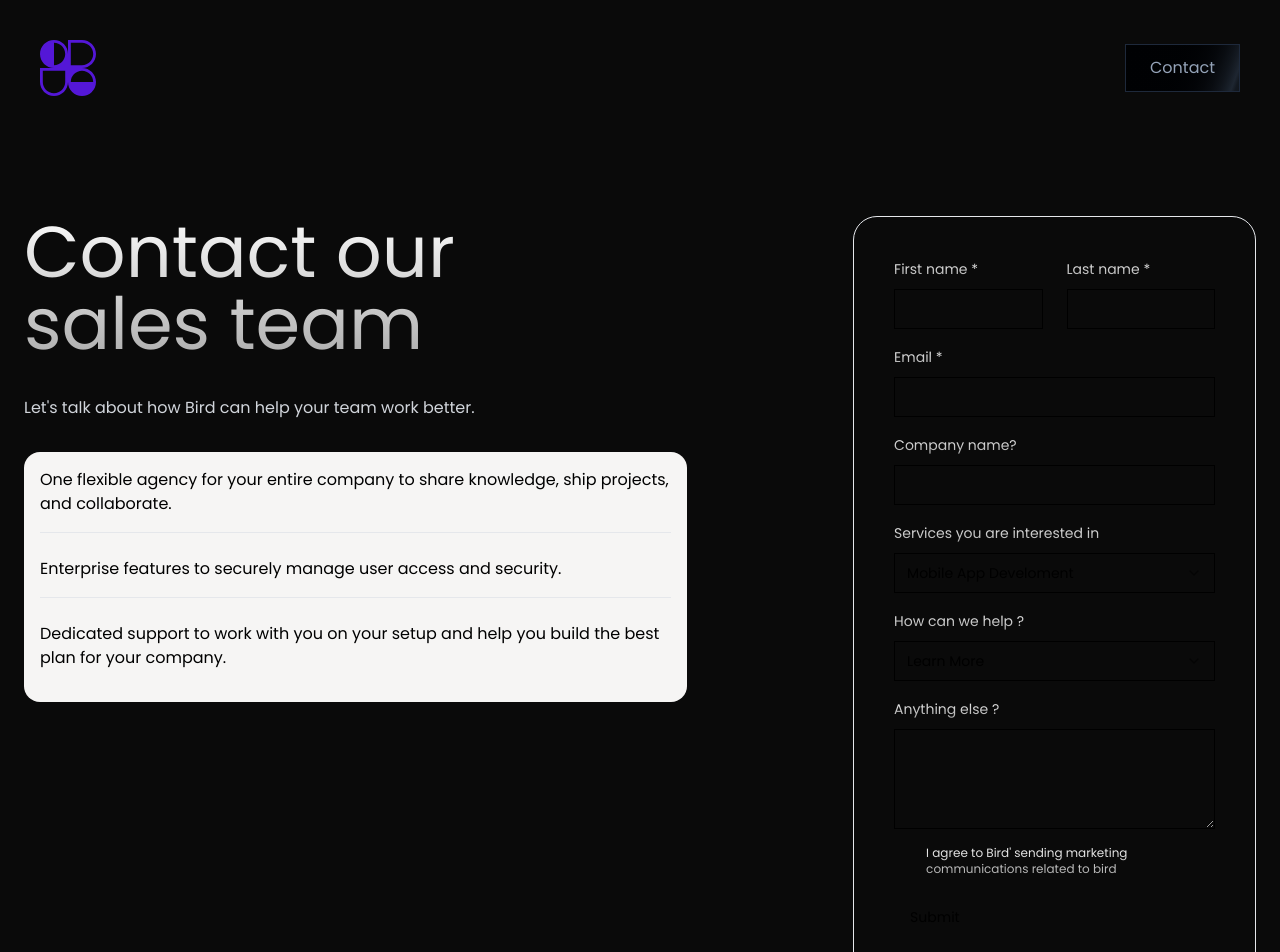
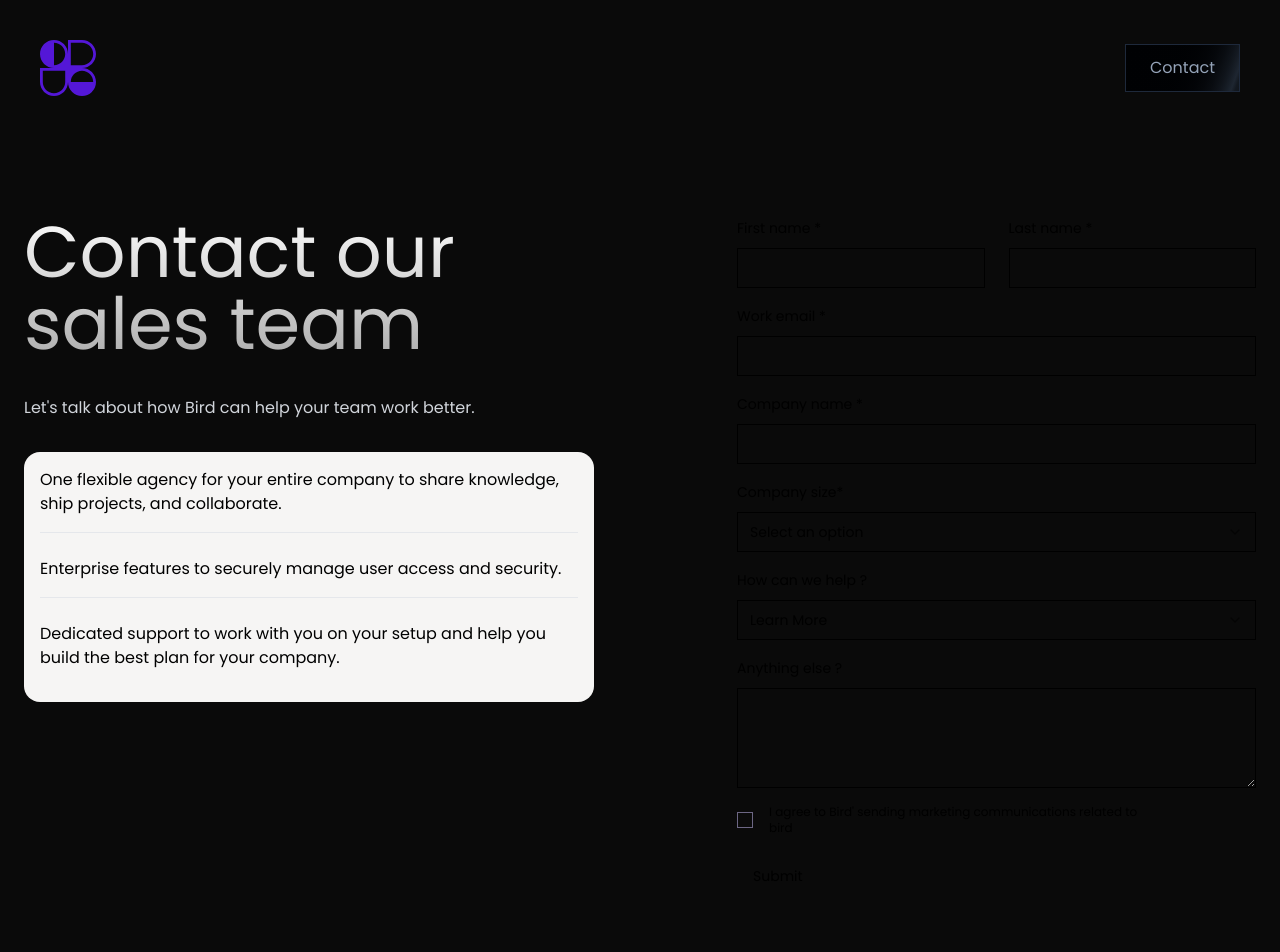
Before and after one commit to Beka-Merebashvili/Digital-Marketing-Agency, a Next.js app: page /contact in a window 1280 px wide. Shown: the top 952 px of the page. Built offline with nearby package versions, Linux system fonts and the light colour scheme.

Commit message:
fix contaxt form

```diff
--- a/src/app/contact/page.tsx
+++ b/src/app/contact/page.tsx
@@ -122,15 +122,13 @@
 
   return (
     <div className=" w-full   md:items-center md:justify-center bg-black/[0.96] antialiased bg-grid-white/[0.02] relative overflow-hidden ">
-      <PricingNavbar/>
+      <PricingNavbar />
       <div className="md:flex items-start justify-center md:py-20 px-6">
         <div className="">
           <div className="text-5xl font-medium  w-full md:w-2/3  pb-5 md:text-7xl bg-clip-text text-transparent bg-gradient-to-b from-neutral-50 to-neutral-400 bg-opacity-50">
             Contact our sales team
           </div>
-          <div
-            className=" py-4 text-gray-300 "
-          >
+          <div className=" py-4 text-gray-300 ">
             Let&apos;s talk about how Bird can help your team work better.
           </div>
 
@@ -162,10 +160,7 @@
             <form
               onSubmit={form.handleSubmit(onSubmit)}
               className="
-            space-y-4
-            h-full
-            border rounded-3xl p-10
-            md:w-1/3 "
+            space-y-4 "
             >
               <div className="md:flex items-center gap-6 ">
                 <FormField
@@ -173,9 +168,7 @@
                   name="first_name"
                   render={({ field }) => (
                     <FormItem className="items-center justify-center  w-full">
-                      <FormLabel className="text-sm bg-clip-text text-transparent bg-gradient-to-b from-neutral-50 to-neutral-400 bg-opacity-50">
-                        First name *
-                      </FormLabel>
+                      <FormLabel className="text-sm ">First name *</FormLabel>
                       <FormControl>
                         <Input {...field} />
                       </FormControl>
@@ -188,7 +181,7 @@
                   name="last_name"
                   render={({ field }) => (
                     <FormItem className="items-center justify-center  w-full">
-                      <FormLabel className="text-sm bg-clip-text text-transparent bg-gradient-to-b from-neutral-50 to-neutral-400 bg-opacity-50">
+                      <FormLabel className="w-60 text-sm ">
                         Last name *
                       </FormLabel>
                       <FormControl>
@@ -204,9 +197,7 @@
                 name="email"
                 render={({ field }) => (
                   <FormItem className="items-center justify-center  w-full">
-                    <FormLabel className="text-sm bg-clip-text text-transparent bg-gradient-to-b from-neutral-50 to-neutral-400 bg-opacity-50">
-                      Email *
-                    </FormLabel>
+                    <FormLabel className=" text-sm   ">Work email *</FormLabel>
                     <FormControl>
                       <Input {...field} />
                     </FormControl>
@@ -219,8 +210,8 @@
                 name="company_name"
                 render={({ field }) => (
                   <FormItem className="items-center justify-center  w-full">
-                    <FormLabel className="text-sm bg-clip-text text-transparent bg-gradient-to-b from-neutral-50 to-neutral-400 bg-opacity-50">
-                      Company name?
+                    <FormLabel className="w-60 text-sm">
+                      Company name *
                     </FormLabel>
                     <FormControl>
                       <Input {...field} />
@@ -230,12 +221,39 @@
               />
 
               <FormField
-                control={form.control}
-                name="services"
                 render={({ field }) => (
                   <FormItem className="items-center justify-center w-full">
-                    <FormLabel className="text-sm bg-clip-text text-transparent bg-gradient-to-b from-neutral-50 to-neutral-400 bg-opacity-50">
-                    Services you are interested in
+                    <FormLabel className="w-60 text-sm ">
+                      Company size*
+                    </FormLabel>
+                    <Select onValueChange={field.onChange}>
+                      <FormControl>
+                        <SelectTrigger>
+                          <SelectValue placeholder="Select an option" />
+                        </SelectTrigger>
+                      </FormControl>
+                      <SelectContent>
+                        <div className="flex gap-4">
+                          <SelectItem value="1-10">1-10</SelectItem>
+                        </div>
+                        <SelectItem value="11-50">11-50</SelectItem>
+                        <SelectItem value="51-200">51-200</SelectItem>
+                        <SelectItem value="501-1000">501-1000</SelectItem>
+                        <SelectItem value="1000+">1000+</SelectItem>
+                      </SelectContent>
+                    </Select>
+                  </FormItem>
+                )}
+                name={""}
+              />
+
+              <FormField
+                control={form.control}
+                name="help"
+                render={({ field }) => (
+                  <FormItem className="items-center justify-center  w-full">
+                    <FormLabel className="w-60 text-sm   ">
+                      How can we help ?
                     </FormLabel>
                     <Select
                       onValueChange={field.onChange}
@@ -248,47 +266,15 @@
                       </FormControl>
                       <SelectContent>
                         <div className="flex gap-4">
-                          <SelectItem value="Mobile App Develoment">
-                          Mobile App Develoment
-                          </SelectItem>
-                        </div>
-                        <SelectItem value="Social Media Marketing">Social Media Marketing</SelectItem>
-                        <SelectItem value="51-200">51-200</SelectItem>
-                        <SelectItem value="501-1000">501-1000</SelectItem>
-                        <SelectItem value="1000+">1000+</SelectItem>
-                      </SelectContent>
-                    </Select>
-                  </FormItem>
-                )}
-              />
-
-              <FormField
-                control={form.control}
-                name="help"
-                render={({ field }) => (
-                  <FormItem className="items-center justify-center  w-full">
-                    <FormLabel className="text-sm bg-clip-text text-transparent bg-gradient-to-b from-neutral-50 to-neutral-400 bg-opacity-50">
-                      How can we help ?
-                    </FormLabel>
-                    <Select
-                      onValueChange={field.onChange}
-                      defaultValue={field.value}
-                    >
-                      <FormControl>
-                        <SelectTrigger
-                        >
-                          <SelectValue placeholder="Select an option" />
-                        </SelectTrigger>
-                      </FormControl>
-                      <SelectContent>
-                        <div className="flex gap-4">
                           <SelectItem value="Evaluate Bird for my company">
                             Evaluate Bird for my company
                           </SelectItem>
                         </div>
                         <SelectItem value="Learn More">Learn More</SelectItem>
                         <SelectItem value="Get a Quote">Get a Quote</SelectItem>
-
+                        <SelectItem value="How to use Bird">
+                          How to use Bird
+                        </SelectItem>
                         <SelectItem value="Other">Other</SelectItem>
                       </SelectContent>
                     </Select>
@@ -301,7 +287,7 @@
                 name="info"
                 render={({ field }) => (
                   <FormItem className="items-center justify-center w-full">
-                    <FormLabel className="text-sm bg-clip-text text-transparent bg-gradient-to-b from-neutral-50 to-neutral-400 bg-opacity-50">
+                    <FormLabel className="w-60 text-sm   ">
                       Anything else ?
                     </FormLabel>
                     <FormControl>
@@ -313,17 +299,9 @@
 
               <div className="flex gap-4 items-center">
                 <div>
-                  <Checkbox
-                    className="
-                outline
-                border-2
-                text-sm
-                font-light
-                bg-clip-text text-transparent bg-gradient-to-b from-neutral-50 to-neutral-400
-                "
-                  />
+                  <Checkbox className="text-[#6c6684]" />
                 </div>
-                <div className="text-xs font-light  md:w-3/4 mb-1 bg-clip-text text-transparent bg-gradient-to-b from-neutral-50 to-neutral-400">
+                <div className="text-xs font-light  md:w-3/4 mb-1">
                   I agree to Bird&apos; sending marketing communications related
                   to bird
                 </div>
@@ -332,7 +310,7 @@
               <div className="flex items-center gap-4">
                 <Button
                   type="submit"
-                  className=" text-sm font-light"
+                  className="text-sm font-light"
                   disabled={loading}
                   onClick={() => form.handleSubmit(onSubmit)}
                 >
@@ -342,16 +320,7 @@
             </form>
           ) : (
             <>
-              <div
-                className="
-        text-xl
-        md:text-2xl
-        flex
-        items-center
-        justify-center
-        flex-col
-        px-8 "
-              >
+              <div className="text-xl  md:text-2xl  flex  items-center justify-center flex-col px-8">
                 <div className="w-80 py-20">
                   <PiSmiley className="text-6xl text-[#6c6684] mx-auto" />
 
```
Also changed, not shown: src/app/api/contact/route.ts (+1 -6 lines).
